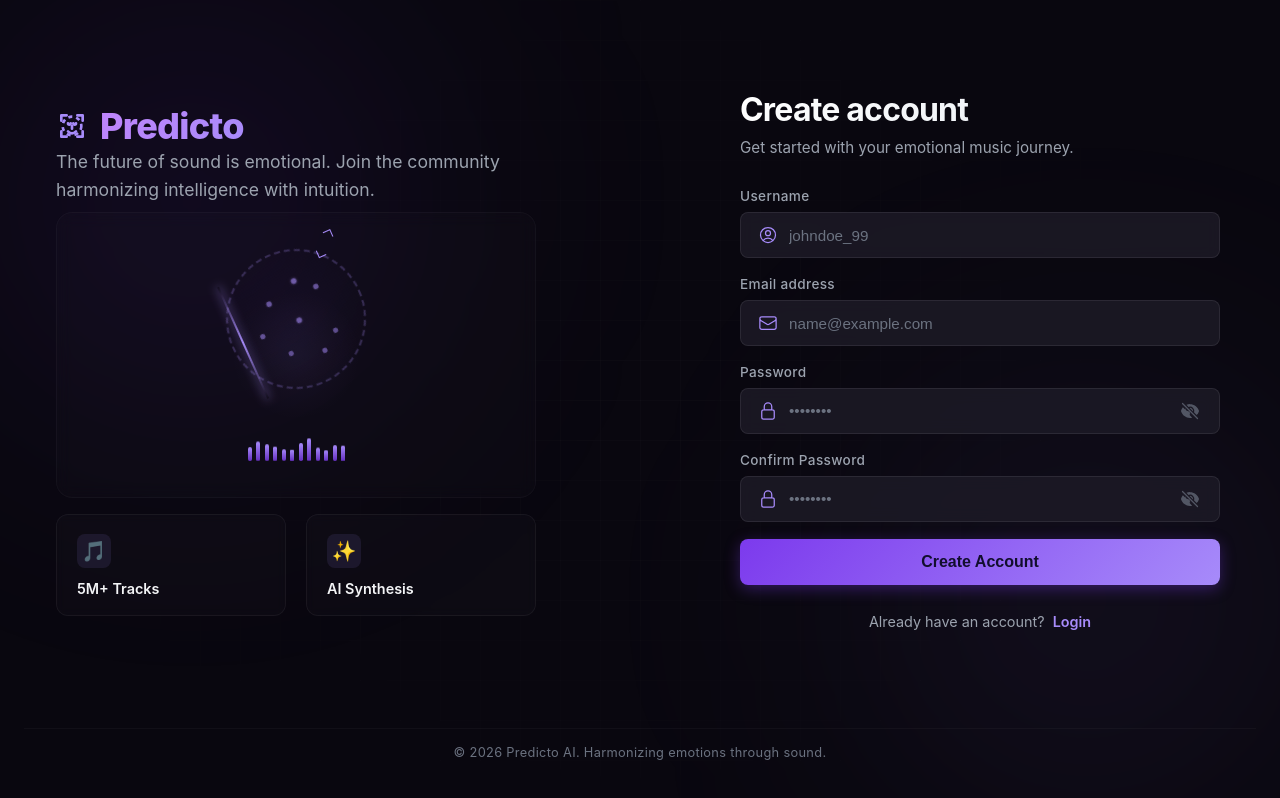
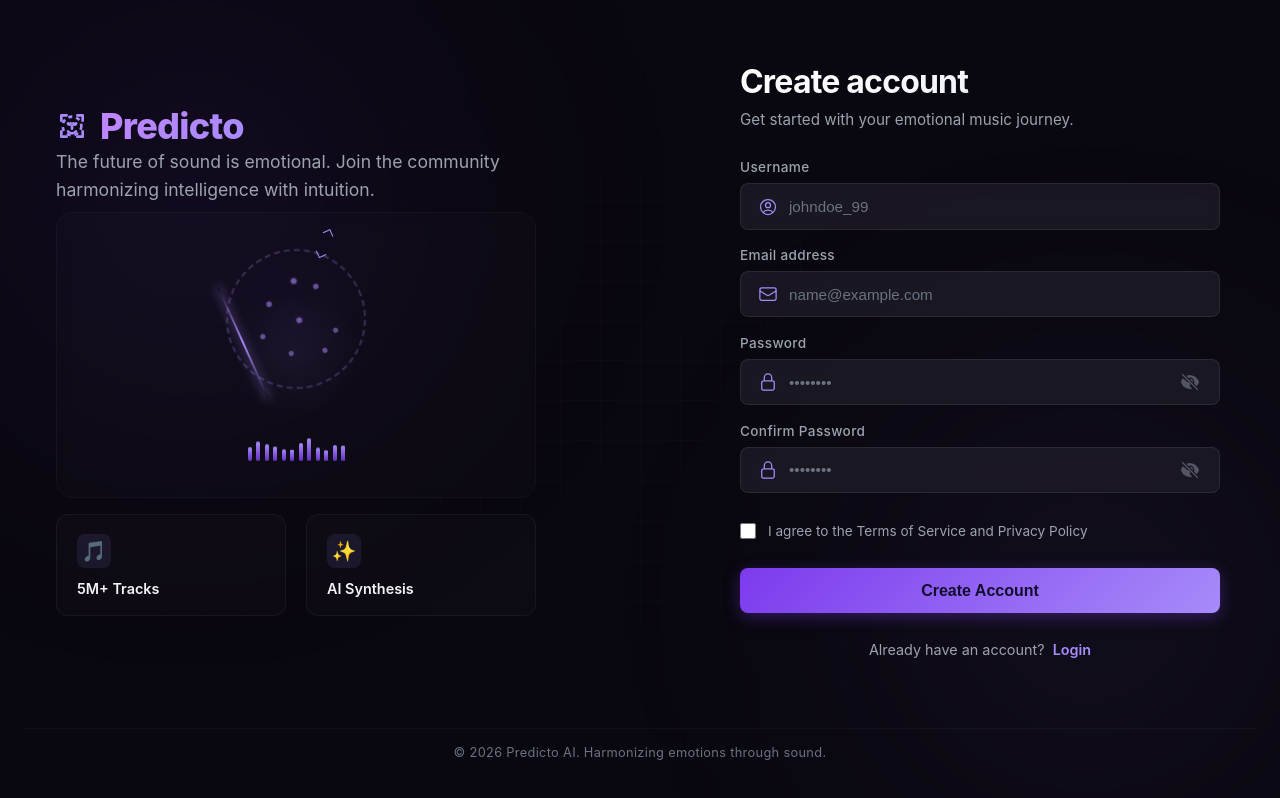
Before and after one commit to dibyo20/Predicto, a React (Vite) app in the folder Frontend/: page /register in a window 1280 px wide. Built offline with nearby package versions, Linux system fonts and the light colour scheme; no server answers.

Commit message:
feat: implement authentication logic including hook, api services, and registration/login UI pages

```diff
--- a/Frontend/src/Features/Auth/hooks/useAuth.js
+++ b/Frontend/src/Features/Auth/hooks/useAuth.js
@@ -18,6 +18,7 @@ export function useAuth() {
             return data;
         } catch (error) {
             console.error(error);
+            throw error;
         } finally {
             setLoading(false);
         }
@@ -31,6 +32,7 @@ export function useAuth() {
             return data;
         } catch (error) {
             console.error(error);
+            throw error;
         } finally {
             setLoading(false);
         }
@@ -43,6 +45,7 @@ export function useAuth() {
             setUser(null);
         } catch (error) {
             console.error(error);
+            throw error;
         } finally {
             setLoading(false);
         }
--- a/Frontend/src/Features/Auth/pages/Login.jsx
+++ b/Frontend/src/Features/Auth/pages/Login.jsx
@@ -81,7 +81,7 @@ const Login = () => {
     try {
       const res = await handleLogin(loginCredentials);
       if (res) {
-        navigate("/");
+        navigate("/predict");
       } else {
         setError("Invalid username or password.");
       }
--- a/Frontend/src/Features/Auth/pages/Register.jsx
+++ b/Frontend/src/Features/Auth/pages/Register.jsx
@@ -122,7 +122,7 @@ const Register = () => {
       const { username, email, password } = registerCredentials;
       const res = await handleRegister({ username, email, password });
       if (res) {
-        navigate("/");
+        navigate("/predict");
       } else {
         setError("Unable to create account. Please check your inputs.");
       }
@@ -277,6 +277,20 @@ const Register = () => {
                   autoComplete="new-password"
                 />
 
+                {/* Agreement Checkbox */}
+                <div className="auth-agreement-field">
+                  <label className="checkbox-container" style={{ display: "flex", alignItems: "center", cursor: "pointer", gap: "0.75rem", fontSize: "0.85rem", color: "#9ca3af", marginTop: "0.5rem", marginBottom: "0.5rem" }}>
+                    <input
+                      type="checkbox"
+                      id="reg-agree"
+                      checked={agreed}
+                      onChange={(e) => setAgreed(e.target.checked)}
+                      style={{ cursor: "pointer", width: "16px", height: "16px", accentColor: "#a78bfa" }}
+                      required
+                    />
+                    <span>I agree to the Terms of Service and Privacy Policy</span>
+                  </label>
+                </div>
 
                 {/* Alert handler */}
                 {error && (
--- a/Frontend/src/Features/Auth/services/auth.api.js
+++ b/Frontend/src/Features/Auth/services/auth.api.js
@@ -1,7 +1,8 @@
 import axios from "axios";
 
 const api = axios.create({
-    baseURL: import.meta.env.VITE_API_BASE_URL || "http://localhost:5000/api/auth"
+    baseURL: import.meta.env.VITE_API_BASE_URL || "http://localhost:5000/api/auth",
+    withCredentials: true
 });
 
 export async function register({ username, email, password }) {
```
